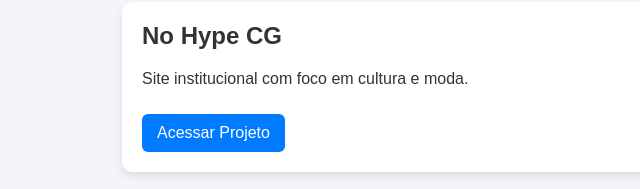
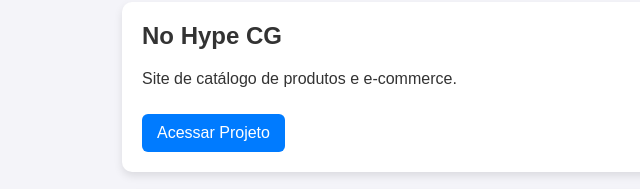
Before and after one commit to Denison1298/projetos, a plain HTML site: page index.html in a window 1280 px wide. Shown: the part 370-559 px from the top of the page, 118-758 px from the left. Drawn offline with Linux system fonts and the light colour scheme.

Commit message:
Update index.html

```diff
--- a/index.html
+++ b/index.html
@@ -67,7 +67,7 @@
 
     <div class="projeto">
       <h2>No Hype CG</h2>
-      <p>Site institucional com foco em cultura e moda.</p>
+      <p>Site de catálogo de produtos e e-commerce.</p>
       <a href="https://nohypecg.wuaze.com/?i=1" target="_blank">Acessar Projeto</a>
     </div>
 
```
